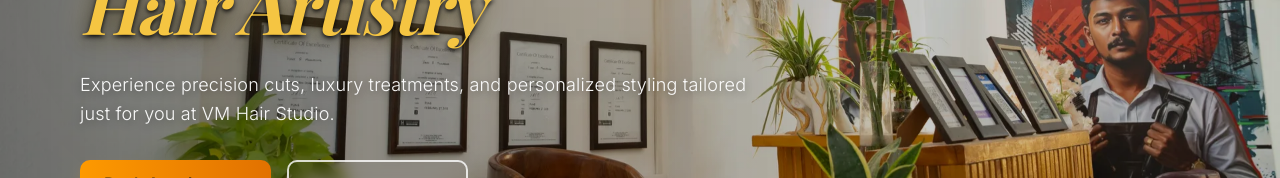
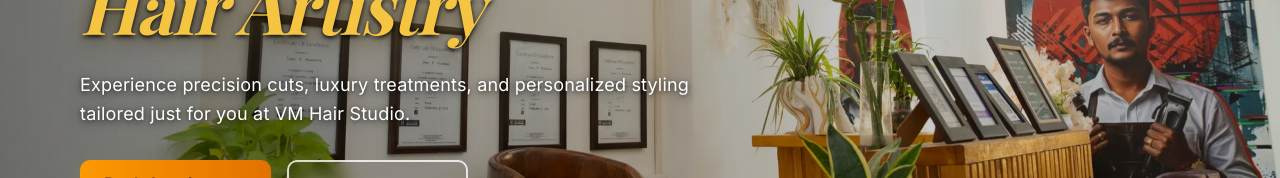
Before and after one commit to HARSHALSSSSS/vm-hair-studio, a Next.js app: page / in a window 1280 px wide. Shown: the part 435-613 px from the top of the page. Built offline with nearby package versions, Linux system fonts and the light colour scheme; no server answers; a web font is replaced by a local one.

Commit message:
Make hero subtitle text pure clear white for better readability.
Co-authored-by: Cursor <cursoragent@cursor.com>

```diff
--- a/components/hero.tsx
+++ b/components/hero.tsx
@@ -191,9 +191,10 @@ export function Hero() {
             initial={{ opacity: 0, y: 40 }}
             animate={{ opacity: 1, y: 0 }}
             transition={{ duration: 1, delay: 0.4, ease: 'easeOut' }}
-            className="text-base sm:text-lg text-white/95 mb-8 leading-relaxed max-w-2xl font-light"
+            className="text-base sm:text-lg text-white mb-8 leading-relaxed max-w-2xl font-normal"
             style={{
-              textShadow: '0 2px 10px rgba(0, 0, 0, 0.4)',
+              color: '#FFFFFF',
+              textShadow: '0 2px 12px rgba(0, 0, 0, 0.65), 0 1px 4px rgba(0, 0, 0, 0.5)',
               fontFamily: "'Inter', sans-serif",
               letterSpacing: '0.01em',
             }}
```
